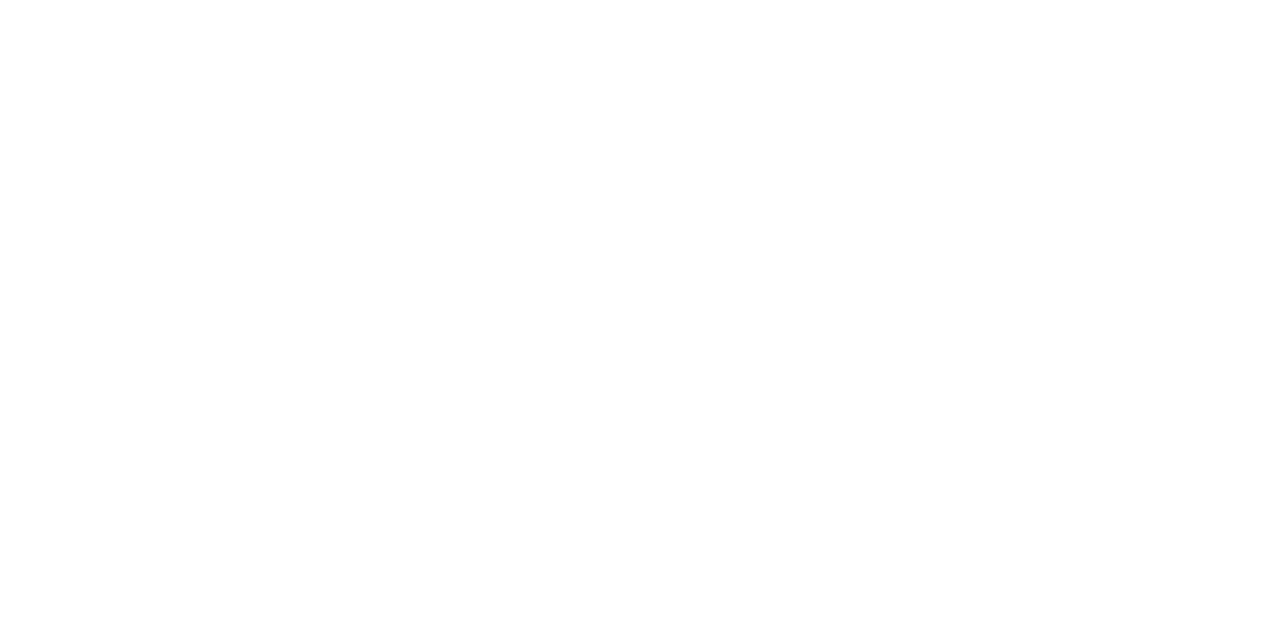
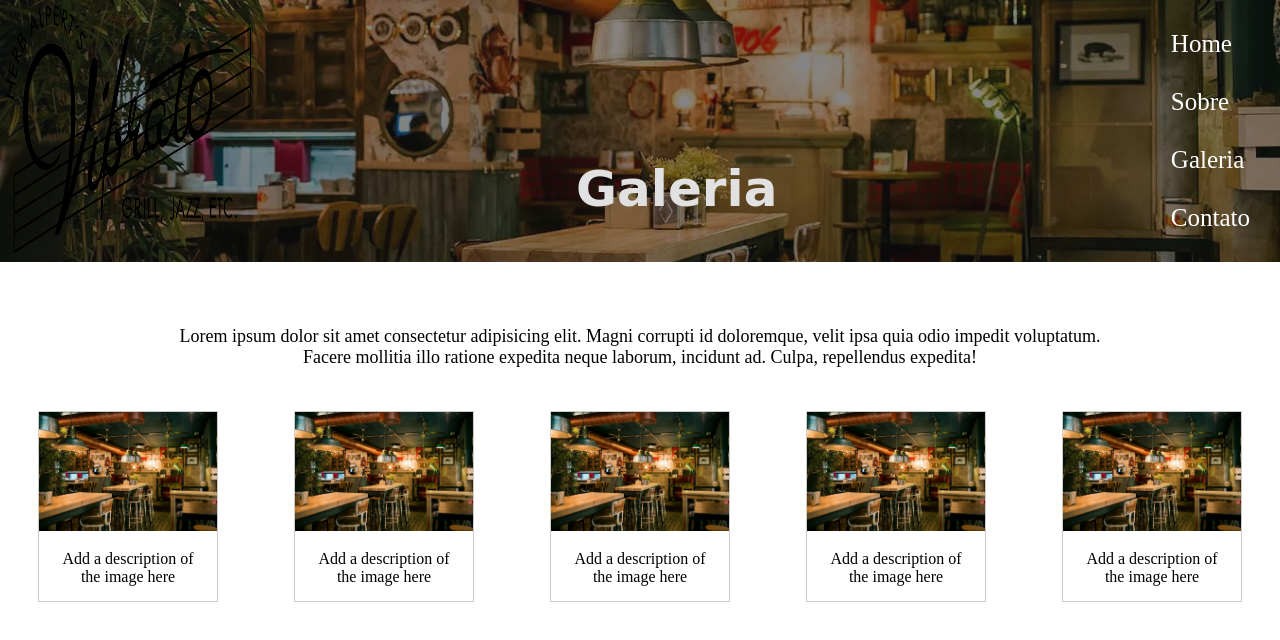
Before and after one commit to MuriloDircksen/Curso-Atos-.net, a plain HTML site: page desafio2/galeria.html in a window 1280 px wide. Drawn offline with Linux system fonts and the light colour scheme.

Commit message:
criado página galeria e melhorias pagina inicial

```diff
--- a/desafio2/estilo.css
+++ b/desafio2/css/estilo.css
@@ -5,22 +5,26 @@
 }
 #fundoPrincipal{
     background: linear-gradient(rgba(19, 19, 19, 0.5), rgba(19, 19, 19, 0.5)), url("/imagens/vintage-bar-lamps.png") no-repeat;
-
     background-size: cover;
     box-sizing: border-box;
 }
 
 .linkNavBar{
-    color: white;
     list-style: none;
     cursor: pointer;
     margin: 30px;
     font-size: 25px;
+
+}
+a{
+    color: white !important;
+    text-decoration: none !important;
 }
 
 .container-nav{
     display: flex;
     flex-direction: row;
+    justify-content: center;
     align-items:center;
     justify-content: flex-end;
 
@@ -31,14 +35,13 @@
 }
 #container{
     display: flex;
-    justify-content: space-between;
+    justify-content: space-between  ;
 }
 
 .container-article{
     display: flex;
-    align-items:flex-end;
     justify-content: center;
-    margin: 7%;
+
     color:#e2e1e1;
     font-size: 50px;
     font-family: Snell Roundhand, cursive;
@@ -53,6 +56,8 @@
     left: 15%;
 }
 footer {
+    position: relative;
+    margin-top: 10%;
     width: 100%;
     padding: 10px;
     display: flex;
--- /dev/null
+++ b/desafio2/css/galeria.css
@@ -0,0 +1,49 @@
+#container{
+    background: linear-gradient(rgba(19, 19, 19, 0.5), rgba(19, 19, 19, 0.5)), url("/imagens/vintage-bar-lamps.png") no-repeat;
+    background-size: cover;
+    box-sizing: border-box;
+    background-position: center;
+}
+header div h3{
+    position: absolute;
+    left: 45%;
+    top:20%;
+    color:#e2e1e1;
+    font-size: 50px;
+    font-family: Snell Roundhand, cursive;
+}
+
+#texto-galeria{
+    display: flex;
+    align-items: center;
+    flex-direction: column;
+    margin-top: 5%;
+    font-size: 18px;
+}
+.container-img{
+    display: flex;
+    justify-content: space-around;
+    align-items: center;
+    margin-top: 3%;
+}
+
+div.img {
+    margin: 5px;
+    border: 1px solid #ccc;
+    float: left;
+    width: 180px;
+}
+
+div.img:hover {
+    border: 1px solid #777;
+}
+
+div.img img {
+    width: 100%;
+    height: auto;
+}
+
+div.desc {
+    padding: 15px;
+    text-align: center;
+}
--- a/desafio2/galeria.html
+++ b/desafio2/galeria.html
@@ -0,0 +1,70 @@
+<!DOCTYPE html>
+<html lang="en">
+<head>
+    <meta charset="UTF-8">
+    <meta http-equiv="X-UA-Compatible" content="IE=edge">
+    <meta name="viewport" content="width=device-width, initial-scale=1.0">
+    <title>Galeria</title>
+    <link rel="stylesheet" type="text/css" href="/css/estilo.css">
+    <link rel="stylesheet" type="text/css" href="/css/galeria.css">
+</head>
+<body>
+    <header>
+        <div id="container">
+            <img src="/imagens/vibrato_logo_black.png" id="imagem-logo">
+            <h3>Galeria</h3>
+            <nav>
+                <div class="container-nav">
+                    <ul>
+                        <li class="linkNavBar"><a href="index.html">Home</a></li>
+                        <li class="linkNavBar"><a href="sobre.html">Sobre</a></li>
+                        <li class="linkNavBar"><a href="galeria.html">Galeria</a></li>
+                        <li class="linkNavBar"><a href="contato.html">Contato</a></li>
+                    </ul>
+                </div>
+            </nav>
+        </div>
+
+    </header>
+    <div id="texto-galeria">
+        <p>Lorem ipsum dolor sit amet consectetur adipisicing elit. Magni corrupti id doloremque, velit ipsa quia odio impedit voluptatum.</p>
+        <p>Facere mollitia illo ratione expedita neque laborum, incidunt ad. Culpa, repellendus expedita!</p>
+    </div>
+    <div class="container-img">
+        <div class="img">
+            <a target="_blank" href="fjords.jpg">
+            <img src="/imagens/vintage-bar-lamps.png" alt="Fjords" width="300" height="200">
+            </a>
+            <div class="desc">Add a description of the image here</div>
+        </div>
+
+        <div class="img">
+            <a target="_blank" href="forest.jpg">
+            <img src="/imagens/vintage-bar-lamps.png" alt="Forest" width="300" height="200">
+            </a>
+            <div class="desc">Add a description of the image here</div>
+        </div>
+
+        <div class="img">
+            <a target="_blank" href="lights.jpg">
+            <img src="/imagens/vintage-bar-lamps.png" alt="Northern Lights" width="300" height="200">
+            </a>
+            <div class="desc">Add a description of the image here</div>
+        </div>
+
+        <div class="img">
+            <a target="_blank" href="mountains.jpg">
+            <img src="/imagens/vintage-bar-lamps.png" alt="Mountains" width="300" height="200">
+            </a>
+            <div class="desc">Add a description of the image here</div>
+        </div>
+        <div class="img">
+            <a target="_blank" href="mountains.jpg">
+            <img src="/imagens/vintage-bar-lamps.png" alt="Mountains" width="300" height="200">
+            </a>
+            <div class="desc">Add a description of the image here</div>
+        </div>
+    </div>
+
+</body>
+</html>
```
Also changed, not shown: desafio2/index.html (+7 -6 lines), desafio2/imagens/logo.png (deleted), desafio2/imagens/logo2.png (deleted).
